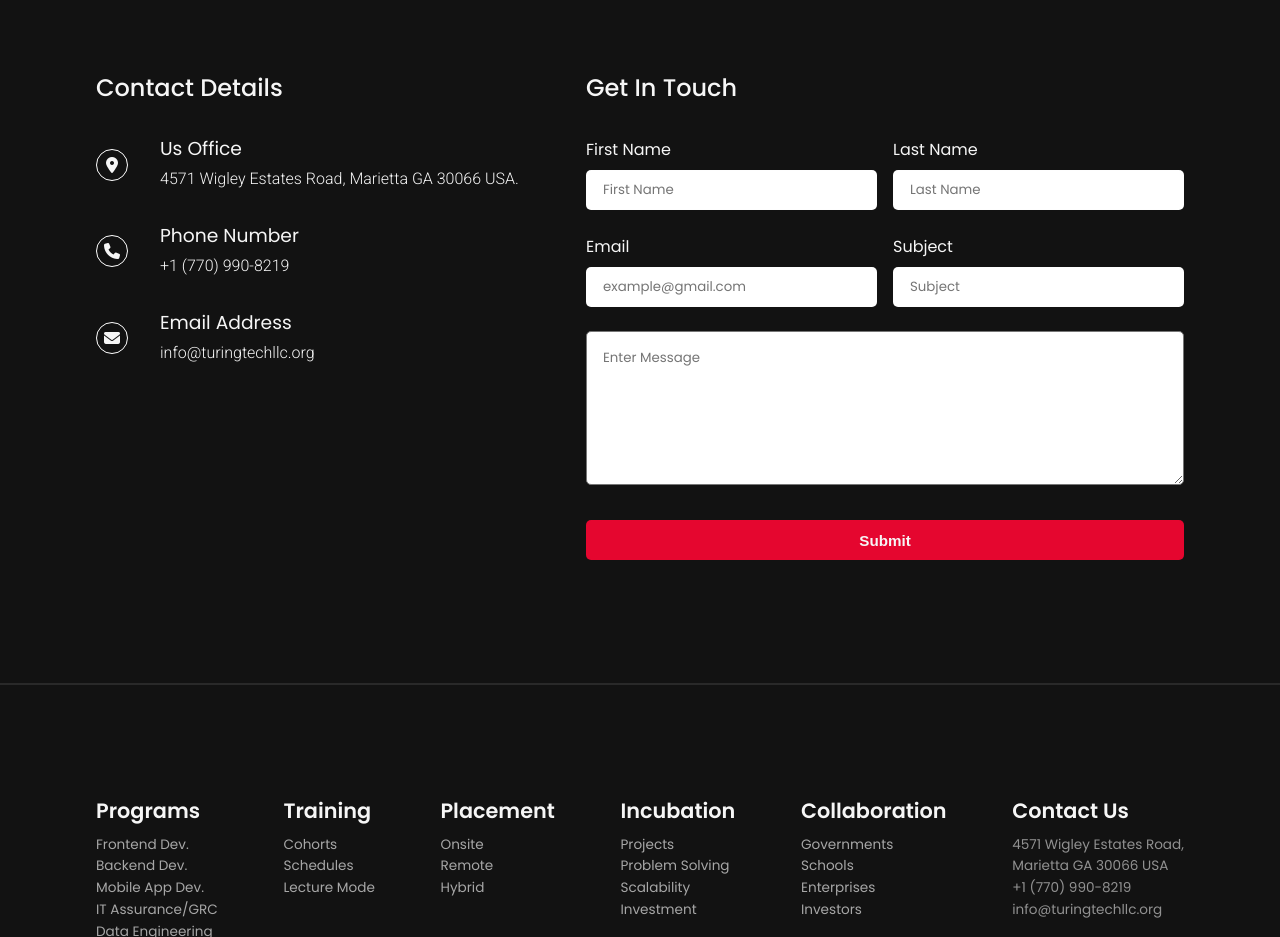
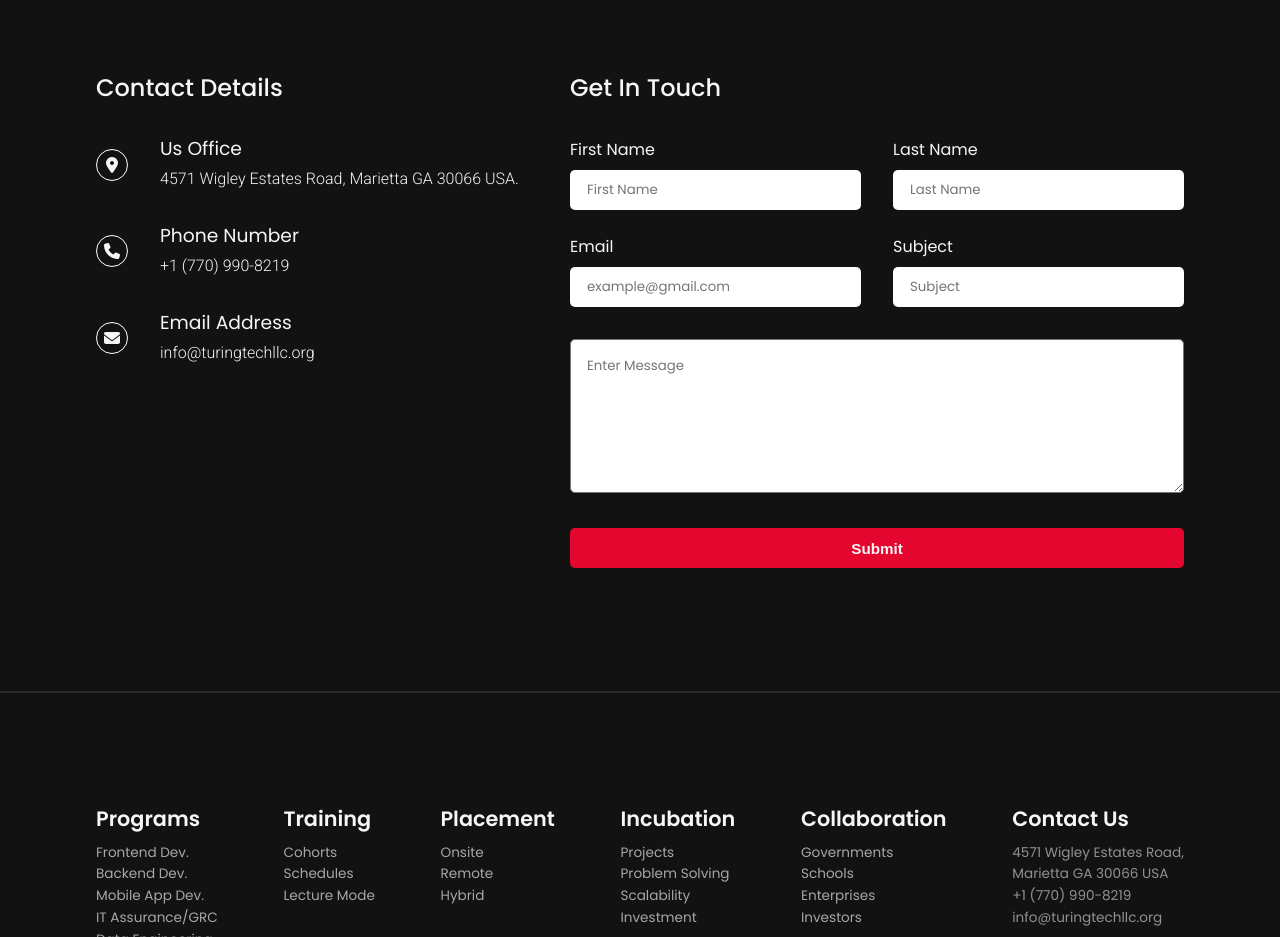
Before and after one commit to Turing-tech-ltd/turingtechllc, a plain HTML site: page public/contact.html in a window 1280 px wide. Shown: the part 840-1777 px from the top of the page. Drawn offline with Linux system fonts and the light colour scheme; a script that the page names is missing.

Commit message:
Restyle contact form

```diff
--- a/public/css/contact.css
+++ b/public/css/contact.css
@@ -151,7 +151,7 @@
 .contact-us form > div{
     display: flex;
     flex-direction: column;
-    gap: 1.5rem;
+    gap: 2rem;
     width: 100%;
 }
 
@@ -159,7 +159,7 @@
 .form_email{
     display: flex;
     flex-direction: column;
-    gap: 1rem;
+    gap: 2rem;
     margin: 0;
 }
 
@@ -263,4 +263,12 @@
         font-size: 1rem;
     }
 
+    .contact-us form > div{
+        gap: 1.5rem;
+    }
+
+    .contact-us form textarea{
+        margin-top: 0.5rem;
+    }
+
 }
```
Also changed, not shown: public/contact.html (+1 -0 lines).
